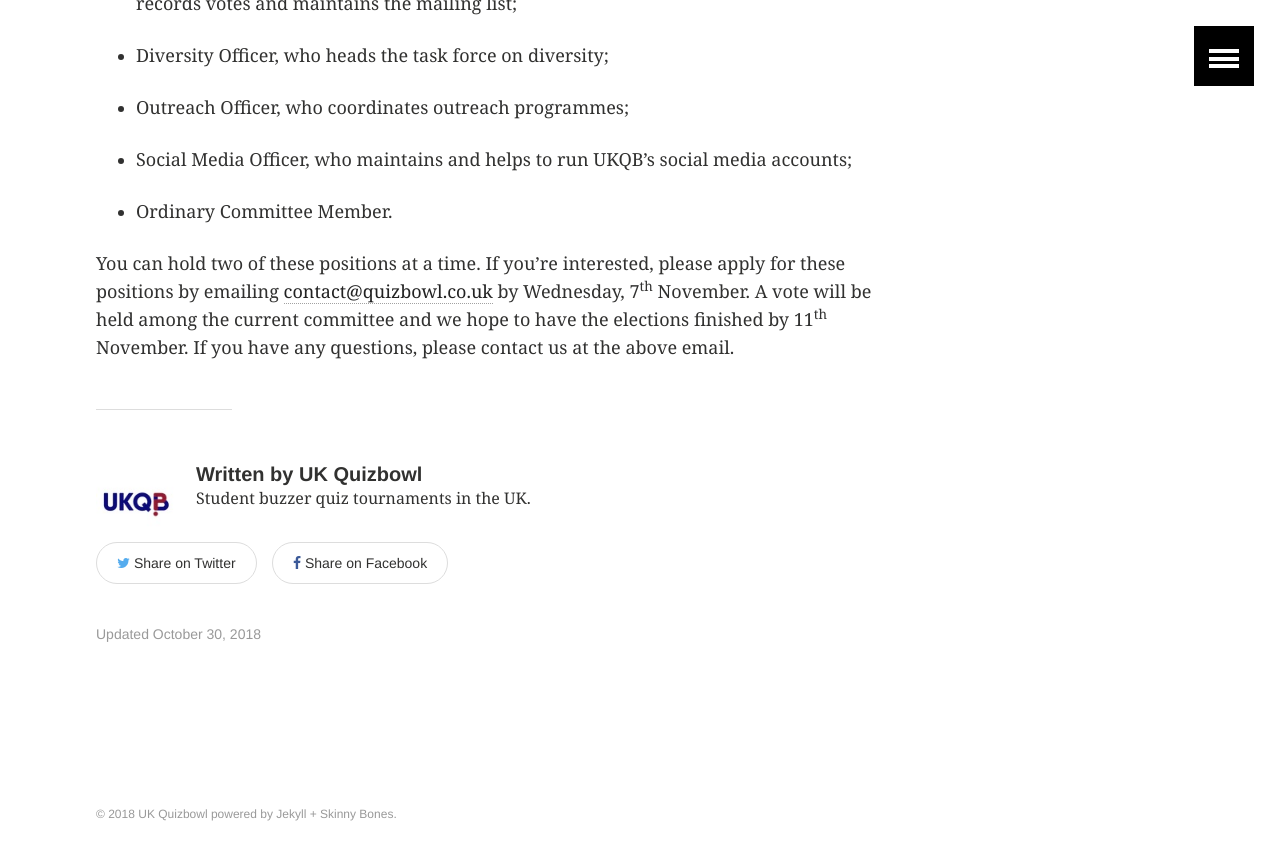
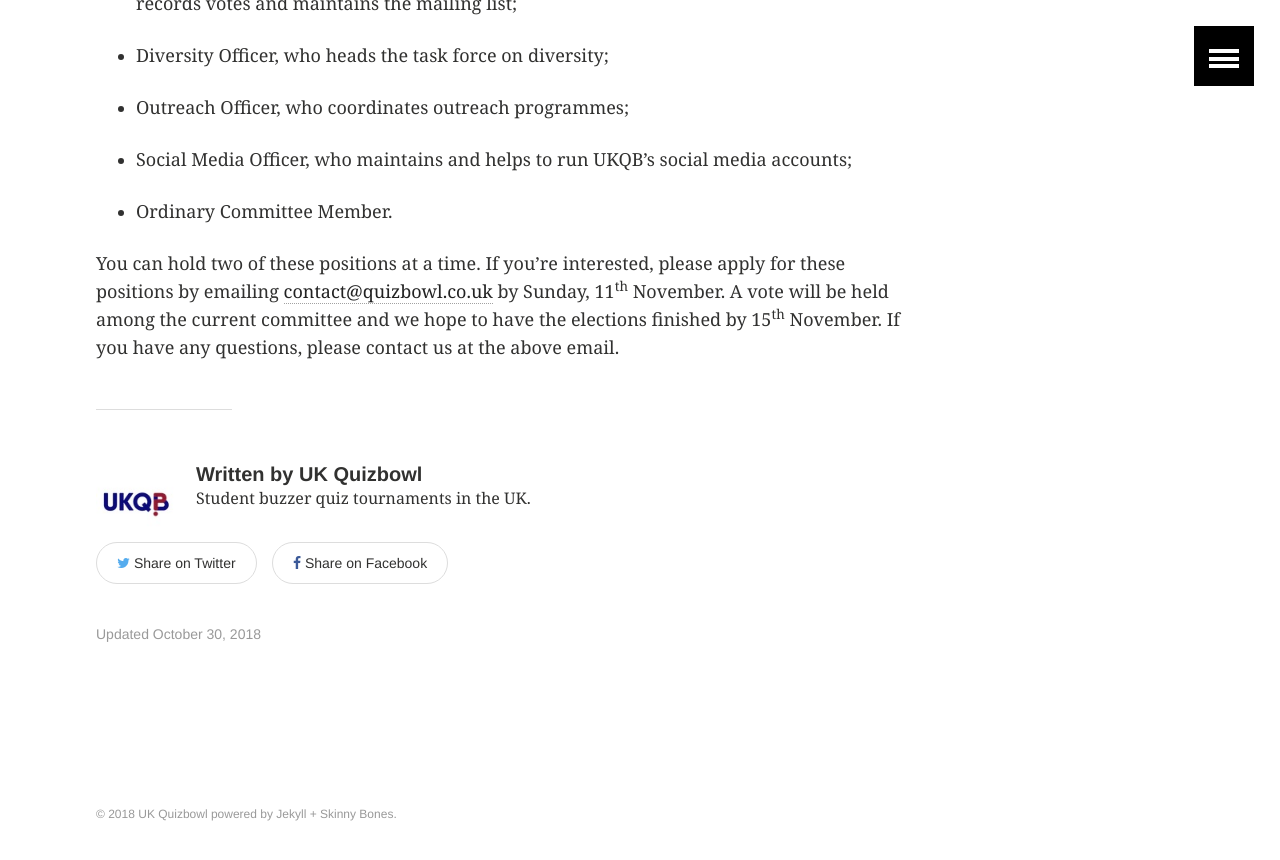
Before and after one commit to vbrej/vbrej.github.io, a Jekyll site: the page built from _posts/articles/2018-10-30-election-announcement.md, in a window 1280 px wide and 900 px high, scrolled down 580 px. Shown: the top 860 px of the window. Built offline with Jekyll 4.4.1, drawn with Linux system fonts in a browser that asks for light colours.

Commit message:
SHAFT + election corrections

```diff
--- a/_posts/articles/2018-10-30-election-announcement.md
+++ b/_posts/articles/2018-10-30-election-announcement.md
@@ -21,4 +21,4 @@ UK Quizbowl are to hold elections for the following positions:
 * <p style="font-size: 18px">Social Media Officer, who maintains and helps to run UKQB’s social media accounts;</p>
 * <p style="font-size: 18px">Ordinary Committee Member.</p>
 
-You can hold two of these positions at a time. If you’re interested, please apply for these positions by emailing <contact@quizbowl.co.uk> by Wednesday, 7<sup>th</sup> November. A vote will be held among the current committee and we hope to have the elections finished by 11<sup>th</sup> November. If you have any questions, please contact us at the above email.
+You can hold two of these positions at a time. If you’re interested, please apply for these positions by emailing <contact@quizbowl.co.uk> by Sunday, 11<sup>th</sup> November. A vote will be held among the current committee and we hope to have the elections finished by 15<sup>th</sup> November. If you have any questions, please contact us at the above email.
```
Also changed, not shown: _posts/articles/2018-11-06-shaft-2018-announcement.md (added, +24 -0 lines), images/shaft-400x250.jpg (added).
